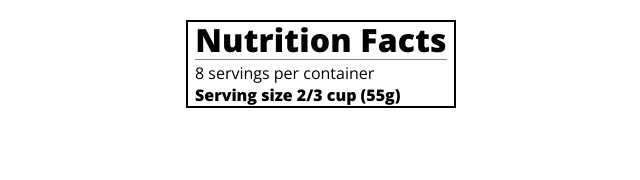
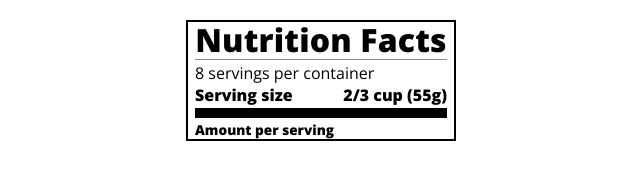
Before and after one commit to hamzaatilgan/education, a plain HTML site: page typography/typography.html in a window 1280 px wide. Shown: the whole page, without its empty margins (319-959 px from the left). Drawn offline with nearby package versions, Linux system fonts and the light colour scheme.

Commit message:
[fix] content update

```diff
--- a/typography/styles.css
+++ b/typography/styles.css
@@ -13,7 +13,7 @@ body {
     margin: 20px auto;
     padding: 0 7px;
 }
-h1 {
+header h1 {
     font-weight: 800;
     text-align: center;
     margin: -4px 0 ;
@@ -21,6 +21,8 @@ h1 {
 }
 p{
     margin:0;
+    display: flex;
+    justify-content: space-between;
 }
 .divider{
     border-bottom: 1px solid #888989;
@@ -29,3 +31,16 @@ p{
 .bold{
     font-weight:800;
 }
+.large{
+    height: 10px;
+}
+.large, .medium {
+    background-color: black;
+    border: 0;
+}
+.small-text{
+    font-size: 0.85rem;
+}
+.calories-info h2{
+    margin: 0;
+}
--- a/typography/typography.html
+++ b/typography/typography.html
@@ -8,11 +8,20 @@
     <link rel="stylesheet" href="styles.css">
 </head>
 <body>
-    <div class="label">
-    <h1>Nutrition Facts</h1>
+<div class="label">
+    <header>
+    <h1 class="bold">Nutrition Facts</h1>
     <div class="divider"></div>
     <p>8 servings per container</p>
-    <p class="bold">Serving size 2/3 cup (55g)</p>
+    <p class="bold">Serving size <span>2/3 cup (55g)</span></p>
+    </header>
+    <div class="divider large">
+    </div>
+    <div class="calories-info">
+        <div class="left-container">
+            <h2 class="bold small-text">Amount per serving</h2>
+        </div>
+    </div>
 </div>
 </body>
 </html>
```
